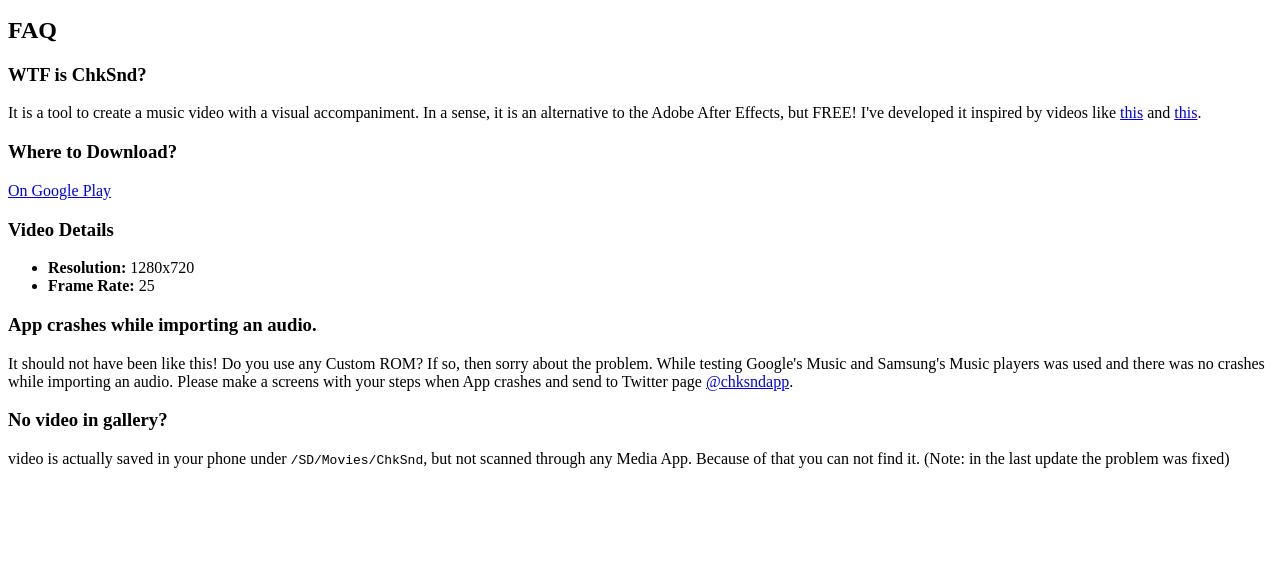
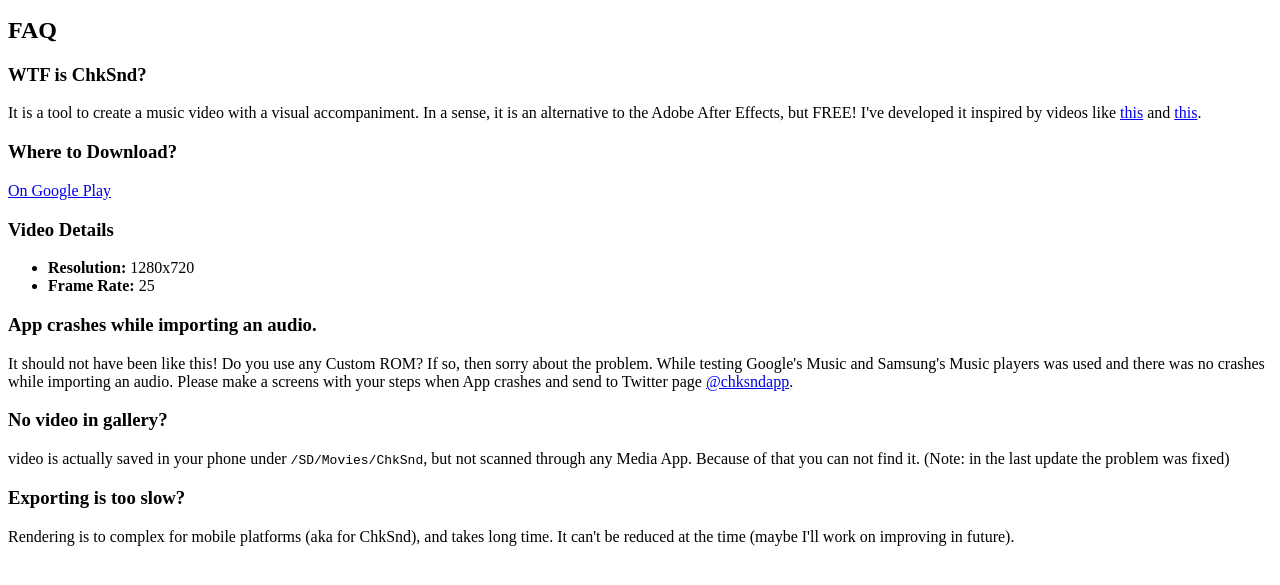
Before and after one commit to chksnd/chksnd.github.io, a plain HTML site: page index.html in a window 1280 px wide. Shown: the part 101-686 px from the top of the page. Drawn offline with Linux system fonts and the light colour scheme.

Commit message:
Update index.html

```diff
--- a/index.html
+++ b/index.html
@@ -30,6 +30,9 @@
   <h3>No video in gallery?</h3>
   <p>video is actually saved in your phone under <code>/SD/Movies/ChkSnd</code>, but not scanned through any Media App. Because of that you can not find it. (Note: in the last update the problem was fixed)</p>
 
+  <h3>Exporting is too slow?</h3>
+  <p>Rendering is to complex for mobile platforms (aka for ChkSnd), and takes long time. It can't be reduced at the time (maybe I'll work on improving in future).</p>
+
   <h3></h3>
   <p></p>
 </body>
```
